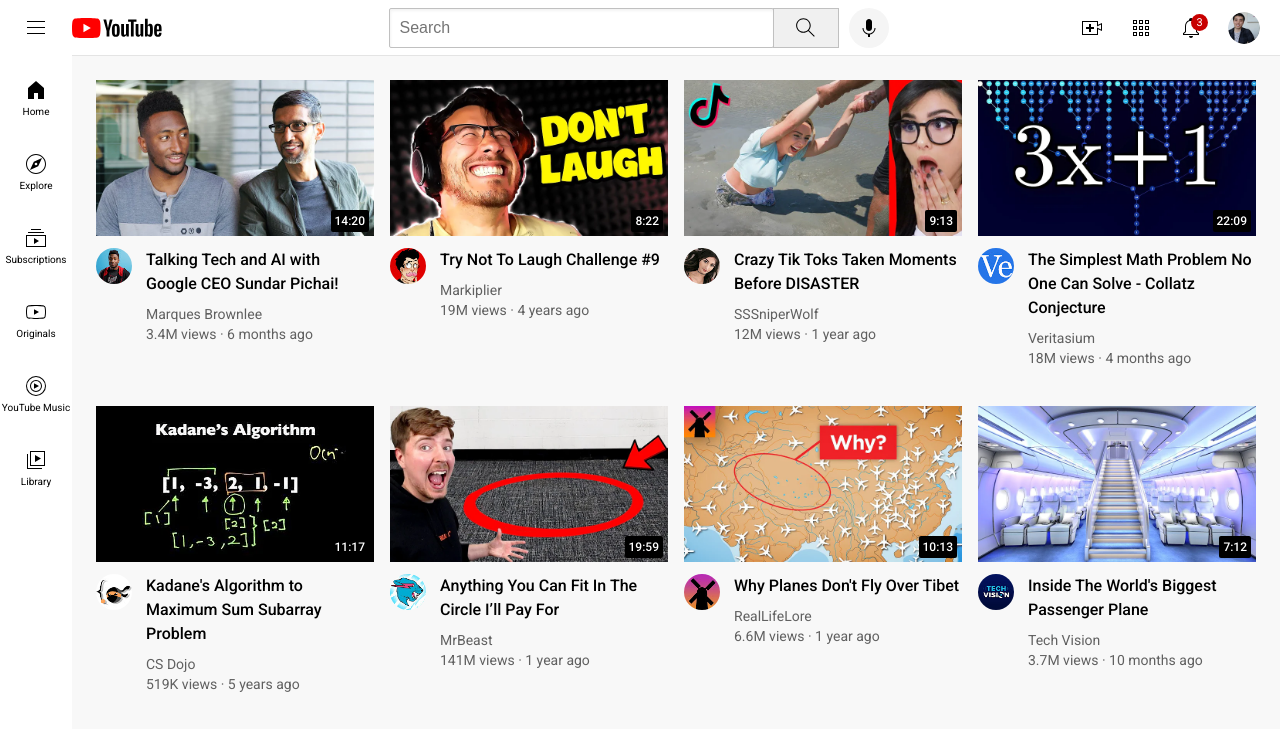
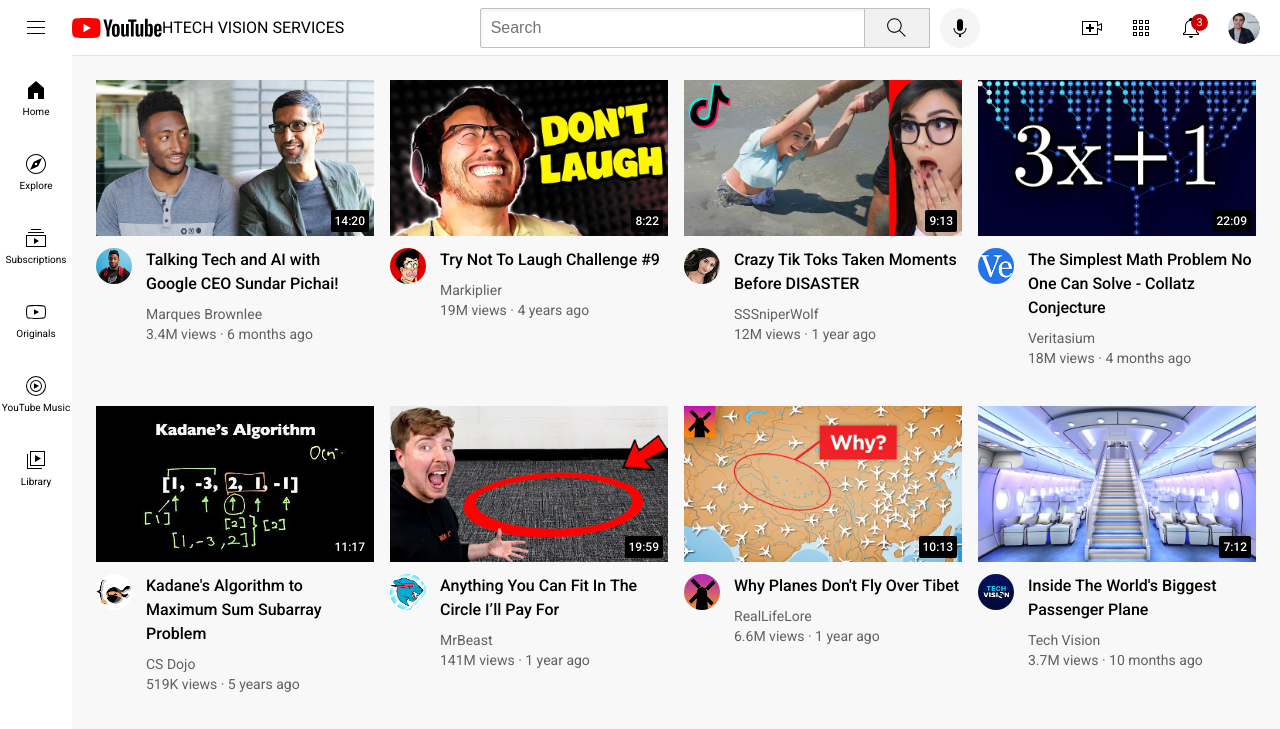
Before and after one commit to NadiahMirae/testwebsite, a plain HTML site: page index.html in a window 1280 px wide. Shown: the top 729 px of the page. Drawn offline with Linux system fonts and the light colour scheme.

Commit message:
Update index.html

```diff
--- a/index.html
+++ b/index.html
@@ -17,6 +17,7 @@
       <div class="left-section">
         <img class="hamburger-menu" src="icons/hamburger-menu.svg">
         <img class="youtube-logo" src="icons/youtube-logo.svg">
+        <span>HTECH VISION SERVICES</span>
       </div>
       <div class="middle-section">
         <input class="search-bar" type="text" placeholder="Search">
```
